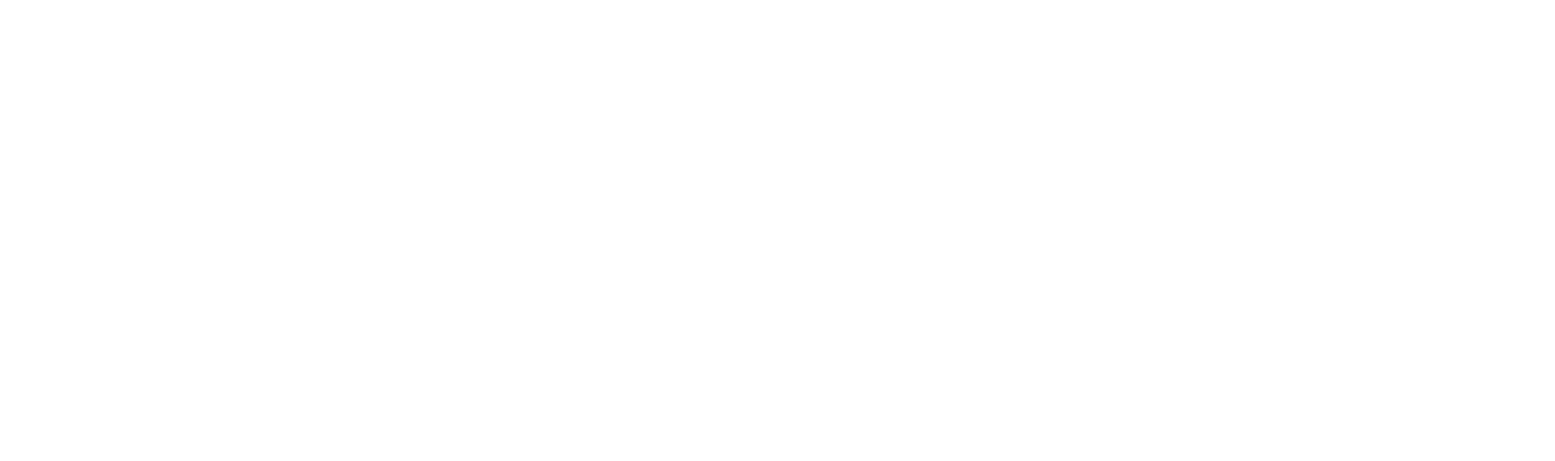
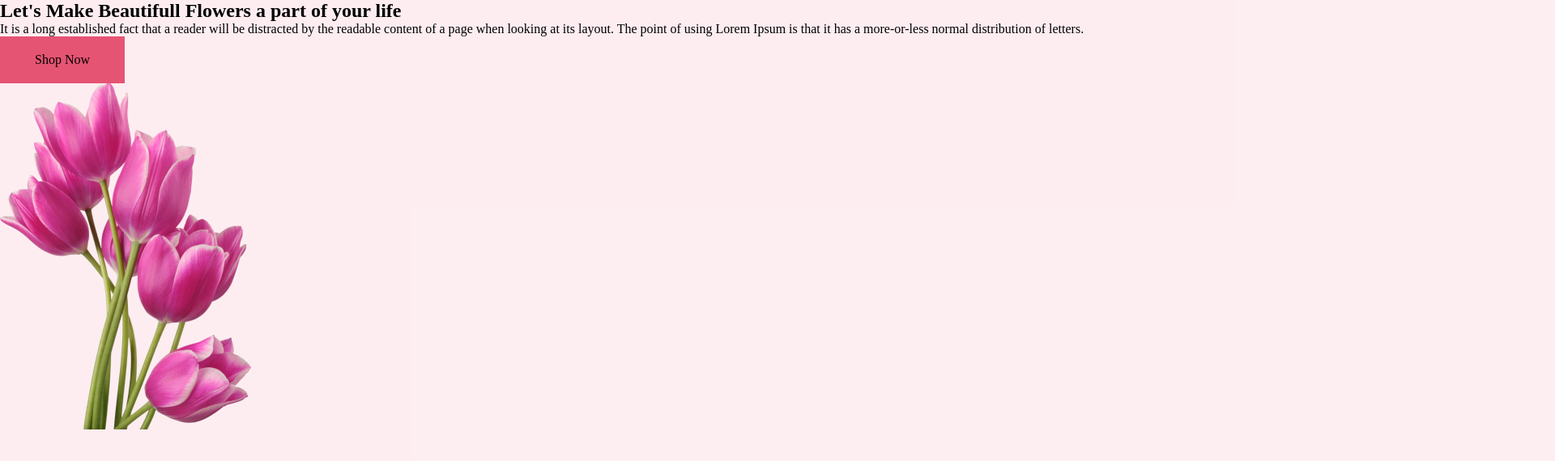
Before and after one commit to 0baydulKuasha/Flower-Asset-1, a plain HTML site: page index.html in a window 1280 px wide. Shown: the whole page at 81% size, 1920 px wide, since content can reach past the window. Drawn offline with Linux system fonts and the light colour scheme.

Commit message:
commit 1

```diff
--- a/Css/style.css
+++ b/Css/style.css
@@ -0,0 +1,25 @@
+@import url('https://fonts.googleapis.com/css2?family=Lato:wght@100;300;400;700;900&display=swap');
+*{
+    margin: 0;
+    padding: 0;
+}
+body{
+    font-family: Loto;
+}
+.btn{
+    display: inline-flex;
+    padding: 20px 43px;
+    align-items: flex-start;
+    background: #E55473;
+    border: 8px;
+}
+.background{
+    width: 1920px;
+    height: 850px;
+    background: rgba(229, 84, 115, 0.10);
+}
+.section{
+    width: 1440px;
+    height: 320px;
+
+}
--- a/index.html
+++ b/index.html
@@ -3,9 +3,22 @@
 <head>
     <meta charset="UTF-8">
     <meta name="viewport" content="width=device-width, initial-scale=1.0">
+    <link rel="stylesheet" href="./Css/style.css">
     <title>Document</title>
 </head>
 <body>
+    <section class="background">
+        <div class="Container">
+            <div class="head-text-part">
+                <h1>Let's Make Beautifull Flowers a part of your life</h1>
+                <p>It is a long established fact that a reader will be distracted by the readable content of a page when looking at its layout. The point of using Lorem Ipsum is that it has a more-or-less normal distribution of letters.</p>
+                <div class="btn">Shop Now</div>
+            </div>
+            <div class="images-part">
+                <img src="./imges/pngwing 6.png" alt="">
+            </div>
+        </div>
+    </section>
 
 </body>
 </html>
```
